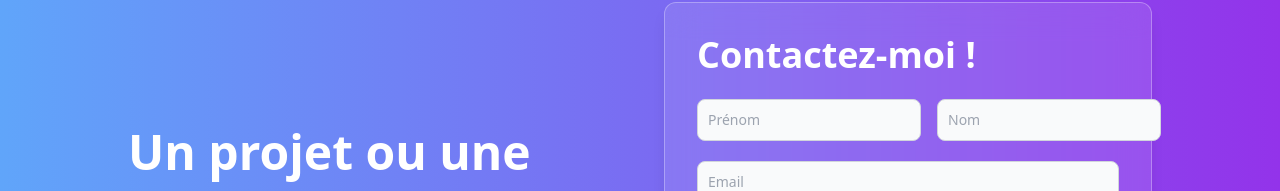
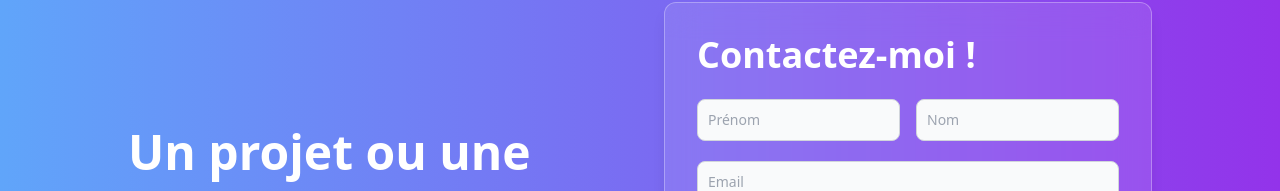
Before and after one commit to erwanmarega/Portfolio, a Vue app: page /contact in a window 1280 px wide. Shown: the part 3391-3582 px from the top of the page. Built offline with nearby package versions, Linux system fonts and the light colour scheme; a web font is replaced by a local one.

Commit message:
Modification de l'input nom dans la page de contact

```diff
--- a/src/views/contact.vue
+++ b/src/views/contact.vue
@@ -12,9 +12,9 @@
 		<div class="backdrop-blur-lg bg-white/10 border border-white/30 rounded-xl shadow-lg p-8 text-white">
 		  <h2 class="text-4xl font-bold mb-6">Contactez-moi !</h2>
 		  <form @submit.prevent="submitForm" class="space-y-5">
-			<div class="flex space-x-4">
-			  <input type="text" v-model="prenom" class="input-field" placeholder="Prénom" required />
-			  <input type="text" v-model="nom" class="input-field" placeholder="Nom" required />
+			<div class="grid grid-cols-1 sm:grid-cols-2 gap-4">
+  				<input type="text" v-model="prenom" class="input-field" placeholder="Prénom" required />
+  				<input type="text" v-model="nom" class="input-field" placeholder="Nom" required />
 			</div>
 			<div>
 			  <input type="email" v-model="email" class="input-field w-full" placeholder="Email" required />
```
